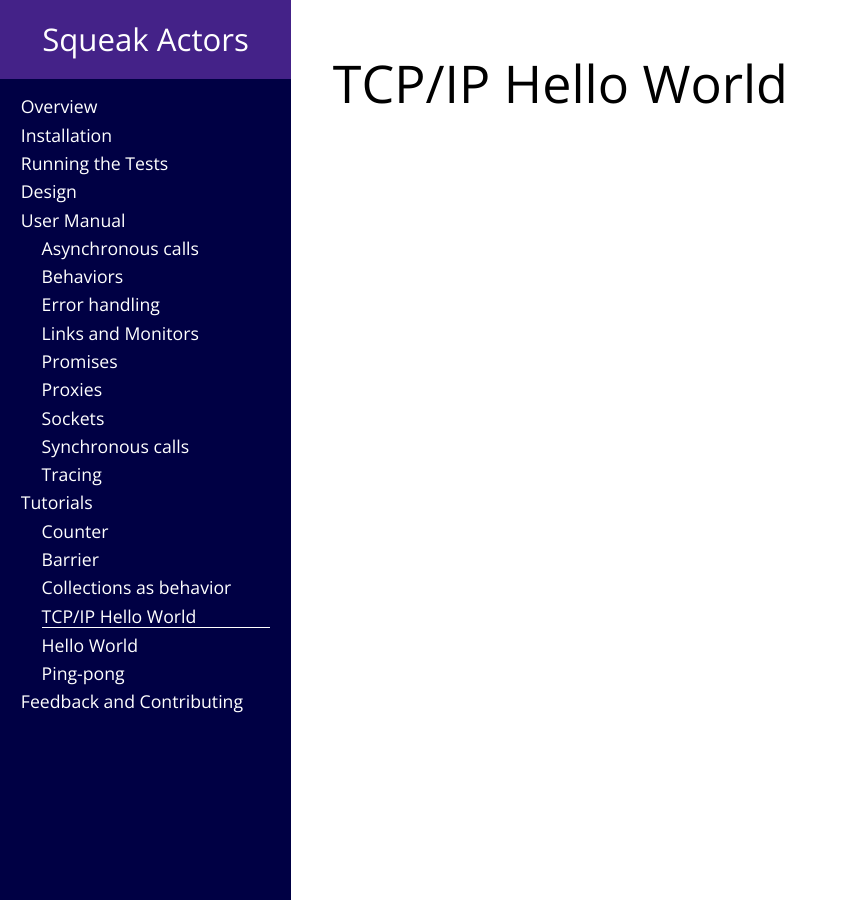
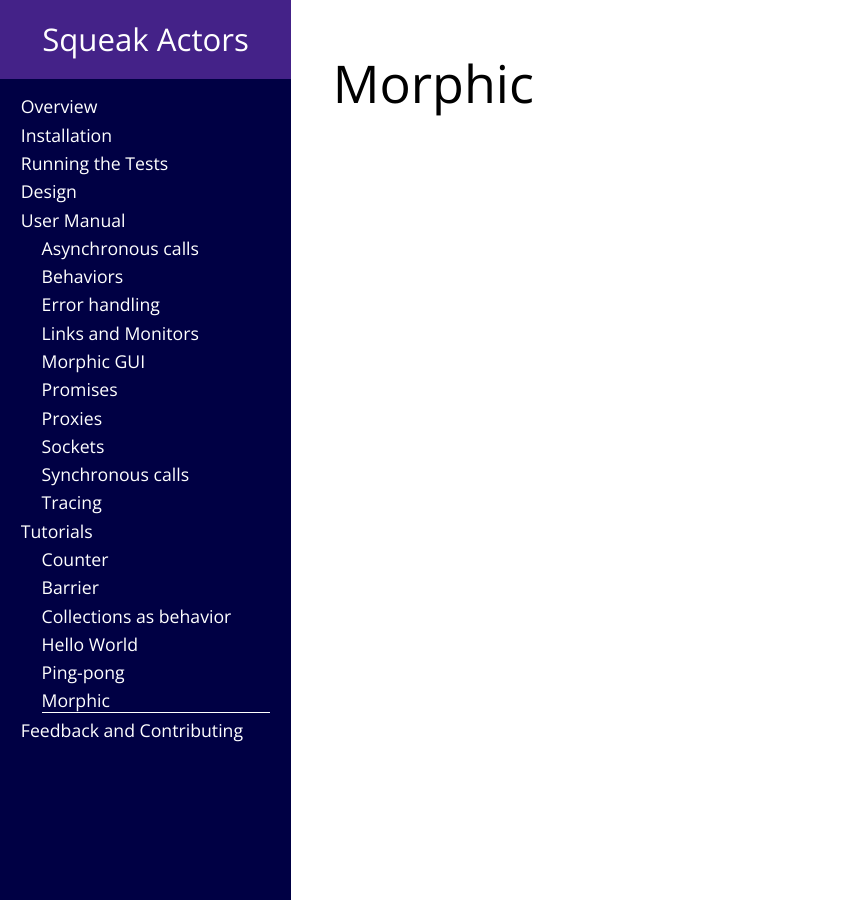
Before and after one commit to tonyg/squeak-actors, a Jekyll site: the page built from tutorial-morphic.md, in a window 1280 px wide. Shown: the whole page, without its empty margins (0-847 px from the left). Built offline with Jekyll 4.4.1, drawn with Linux system fonts in a browser that asks for light colours; nearby versions of some CDN libraries.

Commit message:
Stub morphic

```diff
--- a/tutorial-hello-server.md
+++ b/tutorial-morphic.md
@@ -1,5 +1,5 @@
 ---
-title: TCP/IP Hello World
+title: Morphic
 pagegroup: Tutorials
-pageorder: 3000
+pageorder: 3100
 ---
```
Also changed, not shown: morphic.md (added, +9 -0 lines).
